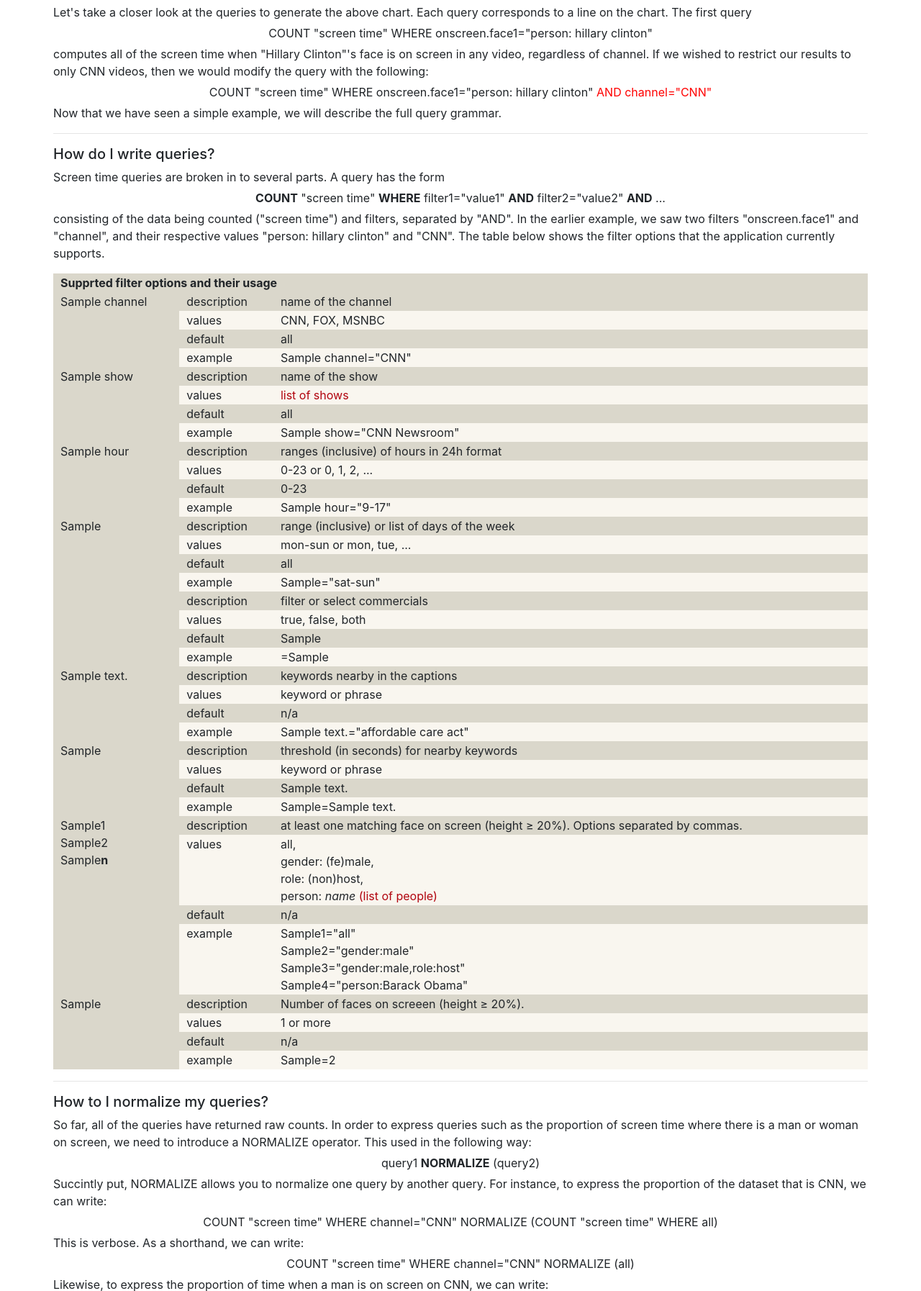
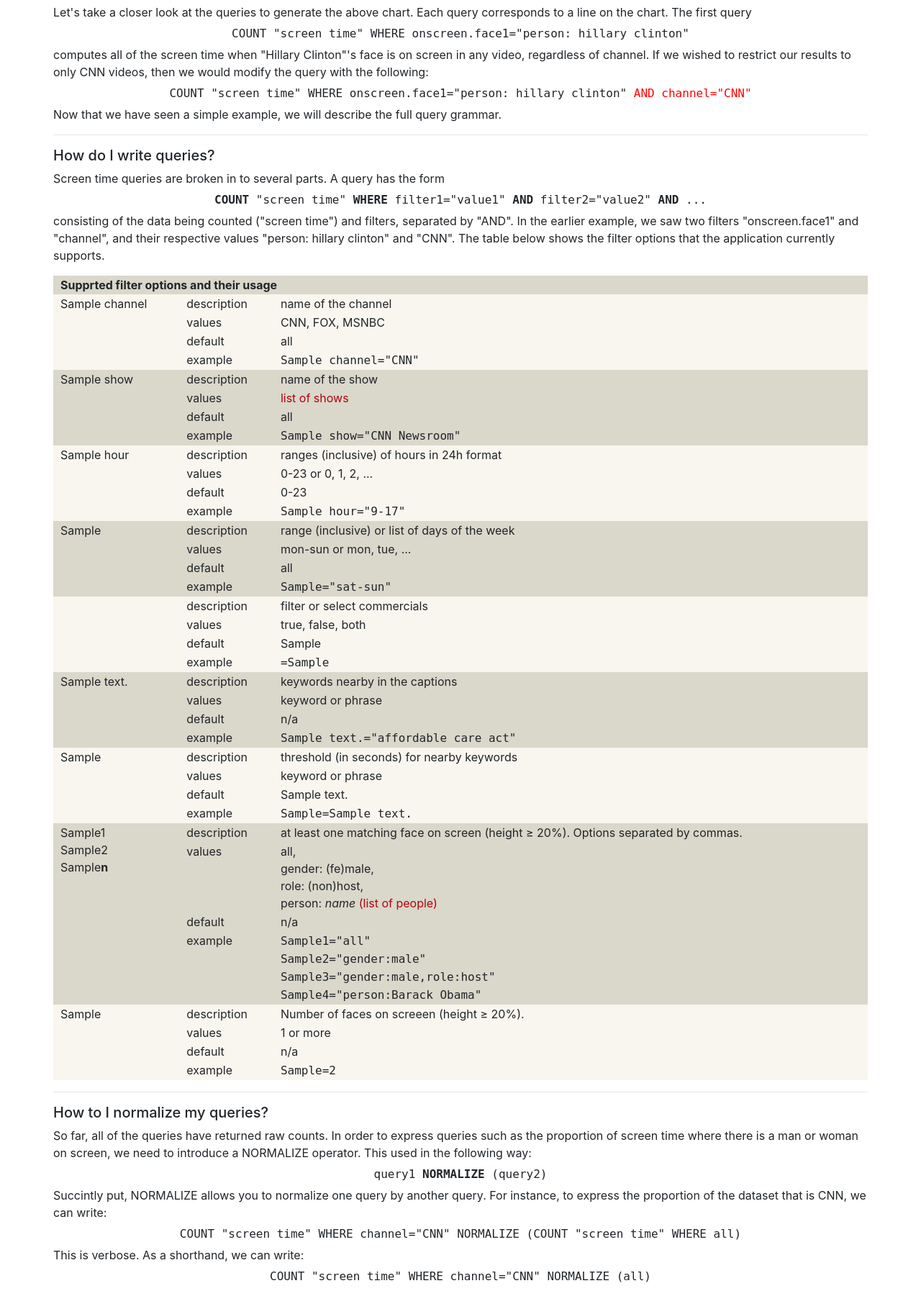
Before and after one commit to scanner-research/tv-news-viewer, a Python web app: template templates/instructions.html in a window 1280 px wide. Shown: the part 537-2331 px from the top of the page at 72% size. Run offline with Jinja, Linux system fonts and the light colour scheme; the template is opened without the code that fills it: most values are stand-ins (such as "Sample title", 1, 10 or a date in 2020); some libraries are stand-ins or nearby versions; some web fonts are replaced.

Commit message:
Improvements to instructions

```diff
--- a/app/core.py
+++ b/app/core.py
@@ -432,7 +432,6 @@ def build_app(
     def get_query_js() -> Response:
         resp = make_response(render_template(
             'js/query.js', parameters=SearchParameter, countables=Countable,
-            default_text_window=DEFAULT_TEXT_WINDOW,
             shows=all_shows, people=sorted(all_person_intervals.keys())))
         resp.headers['Content-type'] = 'text/javascript'
         resp.cache_control.max_age = cache_seconds
@@ -453,8 +452,9 @@ def build_app(
         resp = make_response(render_template(
             'js/home.js', parameters=SearchParameter, countables=Countable,
             host=request.host, start_date=format_date(start_date),
-            end_date=format_date(end_date), shows=all_shows,
-            people=sorted(all_person_intervals.keys())
+            end_date=format_date(end_date),
+            default_text_window=DEFAULT_TEXT_WINDOW,
+            shows=all_shows, people=sorted(all_person_intervals.keys())
         ))
         resp.headers['Content-type'] = 'text/javascript'
         resp.cache_control.max_age = cache_seconds
--- a/static/css/instructions.css
+++ b/static/css/instructions.css
@@ -12,10 +12,10 @@ td, th {
   padding-left: 10px;
   padding-right: 10px;
 }
-tr:nth-child(odd) {
+tbody:nth-child(odd) {
   background-color: #DAD7CB;
 }
-tr:nth-child(even) {
+tbody:nth-child(even) {
   background-color: #F9F6EF;
 }
 iframe {
--- a/templates/embed.html
+++ b/templates/embed.html
@@ -60,7 +60,7 @@
     lines.forEach(line => {
       let html = `<tr name='${line.color}'>
         <td><div class="color-box" style="background-color: ${line.color};"></div></td>
-        <td class="query-td">${line.query.query}</td>
+        <td class="query-td"><tt>${line.query.query}</tt></td>
       </tr>`;
       $('#search-table tbody').append(html);
     });
--- a/templates/instructions.html
+++ b/templates/instructions.html
@@ -21,14 +21,16 @@
     Let's take a closer look at the queries to generate the above chart. Each
     query corresponds to a line on the chart. The first query
     <span class="centered">
-      COUNT "screen time" WHERE onscreen.face1="person: hillary clinton"
+      <tt>COUNT "screen time" WHERE onscreen.face1="person: hillary clinton"</tt>
     </span>
     computes all of the screen time when "Hillary Clinton"'s face is on screen
     in any video, regardless of channel. If we wished to restrict our results
     to only CNN videos, then we would modify the query with the following:
     <span class="centered">
+      <tt>
         COUNT "screen time" WHERE onscreen.face1="person: hillary clinton"
         <span class="red">AND channel="CNN"</span>
+      </tt>
     </span>
     Now that we have seen a simple example, we will describe the full query
     grammar.
@@ -40,8 +42,10 @@
   <p>
     Screen time queries are broken in to several parts. A query has the form
     <span class="centered">
+      <tt>
         <b>COUNT</b> "screen time" <b>WHERE</b>
           filter1="value1" <b>AND</b> filter2="value2" <b>AND</b> ...
+      </tt>
     </span>
     consisting of the data being counted ("screen time") and filters, separated
     by "AND". In the earlier example, we saw two filters "onscreen.face1" and
@@ -50,11 +54,12 @@
   </p>
 
   <table>
-    <thead>
+    <tbody>
       <tr>
         <th colspan="3">Supprted filter options and their usage</th>
       </tr>
-    </thead>
+    </tbody>
+
     <tbody>
       <tr>
         <td rowspan="4">{{ parameters.channel }}</td>
@@ -71,9 +76,11 @@
       </tr>
       <tr>
         <td>example</td>
-        <td>{{ parameters.channel }}="CNN"</td>
+        <td><tt>{{ parameters.channel }}="CNN"</tt></td>
       </tr>
+    </tbody>
 
+    <tbody>
       <tr>
         <td rowspan="4">{{ parameters.show }}</td>
         <td>description</td>
@@ -89,9 +96,11 @@
       </tr>
       <tr>
         <td>example</td>
-        <td>{{ parameters.show }}="CNN Newsroom"</td>
+        <td><tt>{{ parameters.show }}="CNN Newsroom"</tt></td>
       </tr>
+    </tbody>
 
+    <tbody>
       <tr>
         <td rowspan="4">{{ parameters.hour }}</td>
         <td>description</td>
@@ -107,9 +116,11 @@
       </tr>
       <tr>
         <td>example</td>
-        <td>{{ parameters.hour }}="9-17"</td>
+        <td><tt>{{ parameters.hour }}="9-17"</tt></td>
       </tr>
+    </tbody>
 
+    <tbody>
       <tr>
         <td rowspan="4">{{ parameters.day_of_week }}</td>
         <td>description</td>
@@ -125,9 +136,11 @@
       </tr>
       <tr>
         <td>example</td>
-        <td>{{ parameters.day_of_week }}="sat-sun"</td>
+        <td><tt>{{ parameters.day_of_week }}="sat-sun"</tt></td>
       </tr>
+    </tbody>
 
+    <tbody>
       <tr>
         <td rowspan="4">{{ parameters.is_commercial }}</td>
         <td>description</td>
@@ -143,9 +156,11 @@
       </tr>
       <tr>
         <td>example</td>
-        <td>{{ parameters.is_commercial }}={{ default_is_commercial }}</td>
+        <td><tt>{{ parameters.is_commercial }}={{ default_is_commercial }}</tt></td>
       </tr>
+    </tbody>
 
+    <tbody>
       <tr>
         <td rowspan="4">{{ parameters.caption_text }}</td>
         <td>description</td>
@@ -161,9 +176,11 @@
       </tr>
       <tr>
         <td>example</td>
-        <td>{{ parameters.caption_text }}="affordable care act"</td>
+        <td><tt>{{ parameters.caption_text }}="affordable care act"</tt></td>
       </tr>
+    </tbody>
 
+    <tbody>
       <tr>
         <td rowspan="4">{{ parameters.caption_window }}</td>
         <td>description</td>
@@ -179,9 +196,11 @@
       </tr>
       <tr>
         <td>example</td>
-        <td>{{ parameters.caption_window }}={{ default_text_window }}</td>
+        <td><tt>{{ parameters.caption_window }}={{ default_text_window }}</tt></td>
       </tr>
+    </tbody>
 
+    <tbody>
       <tr>
         <td rowspan="4">
           {{ parameters.onscreen_face }}1 <br>
@@ -210,13 +229,17 @@
       <tr>
         <td>example</td>
         <td>
+          <tt>
             {{ parameters.onscreen_face }}1="all" <br>
             {{ parameters.onscreen_face }}2="gender:male" <br>
             {{ parameters.onscreen_face }}3="gender:male,role:host" <br>
             {{ parameters.onscreen_face }}4="person:Barack Obama"
+          </tt>
         </td>
       </tr>
+    </tbody>
 
+    <tbody>
       <tr>
         <td rowspan="4">{{ parameters.onscreen_numfaces }}</td>
         <td>description</td>
@@ -232,7 +255,7 @@
       </tr>
       <tr>
         <td>example</td>
-        <td>{{ parameters.onscreen_numfaces }}=2</td>
+        <td><tt>{{ parameters.onscreen_numfaces }}=2</tt></td>
       </tr>
     </tbody>
   </table>
@@ -247,7 +270,7 @@
     This used in the following way:
 
     <span class="centered">
-      query1 <b>NORMALIZE</b> (query2)
+      <tt>query1 <b>NORMALIZE</b> (query2)</tt>
     </span>
 
     Succintly put, NORMALIZE allows you to normalize one query by another query.
@@ -255,13 +278,15 @@
     write:
 
     <span class="centered">
+      <tt>
         COUNT "screen time" WHERE channel="CNN" NORMALIZE (COUNT "screen time" WHERE all)
+      </tt>
     </span>
 
     This is verbose. As a shorthand, we can write:
 
     <span class="centered">
-      COUNT "screen time" WHERE channel="CNN" NORMALIZE (all)
+      <tt>COUNT "screen time" WHERE channel="CNN" NORMALIZE (all)</tt>
     </span>
 
     Likewise, to express the proportion of time when a man is on screen on CNN,
@@ -278,7 +303,7 @@
     Addition is not supported yet. Subtraction can be expressed as:
 
     <span class="centered">
-      query1 <b>SUBTRACT</b> (query2)
+      <tt>query1 <b>SUBTRACT</b> (query2)</tt>
     </span>
   </p>
 </div>
@@ -292,14 +317,17 @@
     You can also count "{{ countables.facetime.value }}" and "{{ countables.mentions.value }}". For instance,
 
     <span class="centered">
+      <tt>
       <b>COUNT</b> "{{ countables.facetime.value }}" <b>OF</b> faces being counted <b>WHERE</b> filters on screen time
       <br>
       <b>COUNT</b> "{{ countables.mentions.value }}" <b>OF</b> text being counted <b>WHERE</b> filters on screen time
+      </tt>
     </span>
   </p>
 
   <h6>Supported counting options</h6>
   <table>
+    <tbody>
       <tr>
         <th>Count</th>
         <th>Description</th>
@@ -307,6 +335,9 @@
         <th>Default</th>
         <th>Example</th>
       </tr>
+    </tbody>
+
+    <tbody>
       <tr>
         <td>{{ countables.facetime.value }}</td>
         <td>
@@ -321,73 +352,87 @@
         </td>
         <td>all</td>
         <td>
+          <tt>
             "all"<br>
             "gender:male" <br>
             "gender:male,role:host" <br>
             "person:Barack Obama"
+          </tt>
         </td>
       </tr>
+    </tbody>
+
+    <tbody>
       <tr>
         <td>{{ countables.mentions.value }}</td>
         <td>phrase mentions in the captions</td>
         <td><a href="https://github.com/scanner-research/caption-index/blob/master/captions/query.py" target="_blank">grammar</a></td>
         <td>n/a</td>
-      <td>"affordable care act"</td>
+        <td><tt>"affordable care act"</tt></td>
       </tr>
+    </tbody>
   </table>
 
   <br>
 
   <h6>Example queries</h6>
   <table>
+    <tbody>
       <tr>
         <th>Count</th>
         <th>Example</th>
       </tr>
+    </tbody>
+
+    <tbody>
       <tr>
         <td rowspan="3">{{ countables.facetime.value }}</td>
         <td>
-        COUNT "{{ countables.facetime.value }}" OF all
+          <tt>COUNT "{{ countables.facetime.value }}" OF all</tt>
           <br>
           <i>total face time</i>
         </td>
       </tr>
       <tr>
         <td>
-        COUNT "{{ countables.facetime.value }}" OF gender:female,role:host WHERE {{ parameters.channel }}="FOX"
+          <tt>COUNT "{{ countables.facetime.value }}" OF gender:female,role:host WHERE {{ parameters.channel }}="FOX"</tt>
           <br>
           <i>face time of female hosts on FOX News</i>
         </td>
       </tr>
       <tr>
         <td>
-        COUNT "{{ countables.facetime.value }}" OF person:Barack Obama WHERE {{ parameters.channel }}="FOX"
+          <tt>COUNT "{{ countables.facetime.value }}" OF person:Barack Obama WHERE {{ parameters.channel }}="FOX"</tt>
           <br>
           <i>face time of Barack Obama on FOX News</i>
         </td>
       </tr>
+    </tbody>
+
+    <tbody>
       <tr>
         <td rowspan="3">{{ countables.mentions.value }}</td>
         <td>
-        COUNT "{{ countables.mentions.value }}" OF all
+          <tt>COUNT "{{ countables.mentions.value }}" OF all</tt>
           <br>
           <i>total number of words</i>
         </td>
       </tr>
       <tr>
         <td>
-        COUNT "{{ countables.mentions.value }}" OF obamacare WHERE {{ parameters.channel }}=CNN
+          <tt>COUNT "{{ countables.mentions.value }}" OF obamacare WHERE {{ parameters.channel }}=CNN</tt>
           <br>
           <i>mentions of "obamacare" on CNN</i>
         </td>
       </tr>
       <tr>
         <td>
-        COUNT "{{ countables.mentions.value }}" OF obamacare WHERE {{ parameters.onscreen_face.value }}="Barack Obama"
+          <tt>COUNT "{{ countables.mentions.value }}" OF obamacare WHERE {{ parameters.onscreen_face }}1="person:Barack Obama"</tt>
           <br>
           <i>mentions of "obamacare" when Barack Obama's face is on screen</i>
         </td>
       </tr>
+    <tbody>
   </table>
 </div>
 {% endblock %}
--- a/templates/layout.html
+++ b/templates/layout.html
@@ -24,7 +24,7 @@
     <div class="container">
       <h1>Stanford Cable TV News Analyzer</h1>
       {% if uptime %}
-        <span>(server uptime: {{ uptime }})</span>
+        <span><tt>(server uptime: {{ uptime }})</tt></span>
       {% endif %}
     </div>
   </div>
```
Lines whose indentation alone changed are shown as unchanged.
